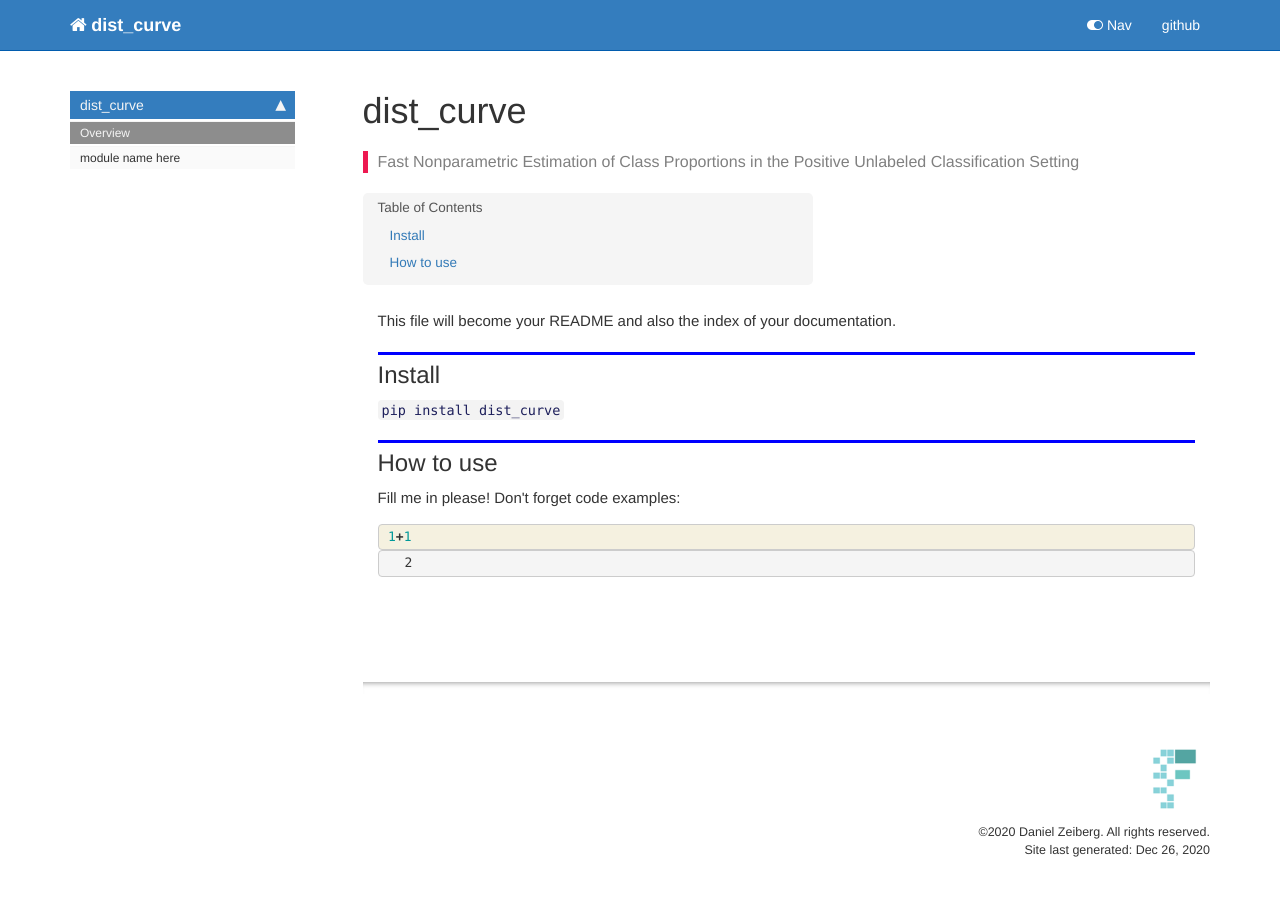
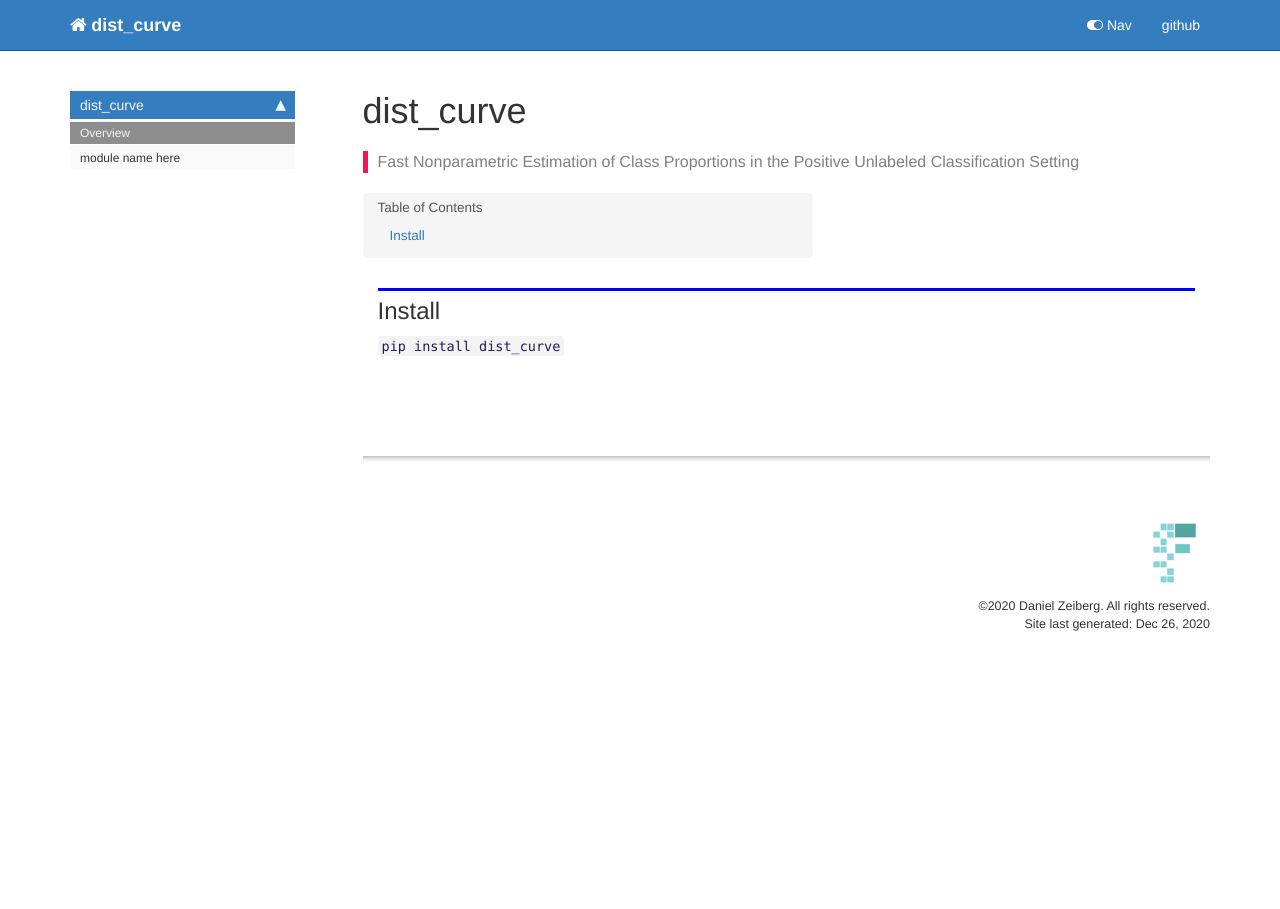
Before and after one commit to Dzeiberg/dist_curve, a Jekyll site: the page built from docs/index.html, in a window 1280 px wide. Built offline with Jekyll 4.4.1, drawn with Linux system fonts in a browser that asks for light colours; nearby versions of some CDN libraries; comment, search, counter and statistics services are not loaded.

Commit message:
update readme

```diff
--- a/docs/index.html
+++ b/docs/index.html
@@ -31,13 +31,6 @@ nb_path: "index.ipynb"
 
 <div class="cell border-box-sizing text_cell rendered"><div class="inner_cell">
 <div class="text_cell_render border-box-sizing rendered_html">
-<p>This file will become your README and also the index of your documentation.</p>
-
-</div>
-</div>
-</div>
-<div class="cell border-box-sizing text_cell rendered"><div class="inner_cell">
-<div class="text_cell_render border-box-sizing rendered_html">
 <h2 id="Install">Install<a class="anchor-link" href="#Install"> </a></h2>
 </div>
 </div>
@@ -49,50 +42,4 @@ nb_path: "index.ipynb"
 </div>
 </div>
 </div>
-<div class="cell border-box-sizing text_cell rendered"><div class="inner_cell">
-<div class="text_cell_render border-box-sizing rendered_html">
-<h2 id="How-to-use">How to use<a class="anchor-link" href="#How-to-use"> </a></h2>
 </div>
-</div>
-</div>
-<div class="cell border-box-sizing text_cell rendered"><div class="inner_cell">
-<div class="text_cell_render border-box-sizing rendered_html">
-<p>Fill me in please! Don't forget code examples:</p>
-
-</div>
-</div>
-</div>
-    {% raw %}
-
-<div class="cell border-box-sizing code_cell rendered">
-<div class="input">
-
-<div class="inner_cell">
-    <div class="input_area">
-<div class=" highlight hl-ipython3"><pre><span></span><span class="mi">1</span><span class="o">+</span><span class="mi">1</span>
-</pre></div>
-
-    </div>
-</div>
-</div>
-
-<div class="output_wrapper">
-<div class="output">
-
-<div class="output_area">
-
-
-
-<div class="output_text output_subarea output_execute_result">
-<pre>2</pre>
-</div>
-
-</div>
-
-</div>
-</div>
-
-</div>
-    {% endraw %}
-
-</div>
```
Also changed, not shown: README.md, 2 other files.
